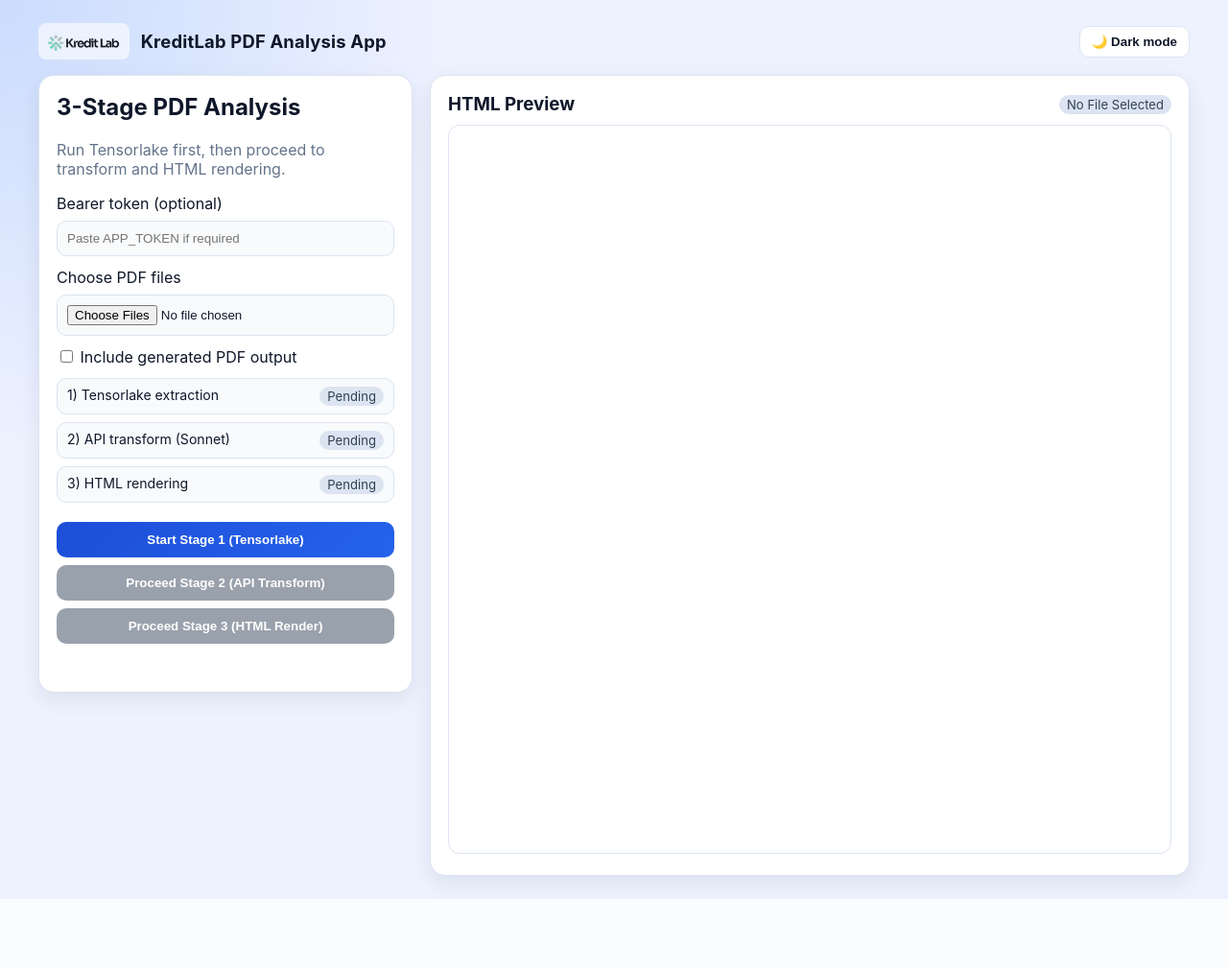
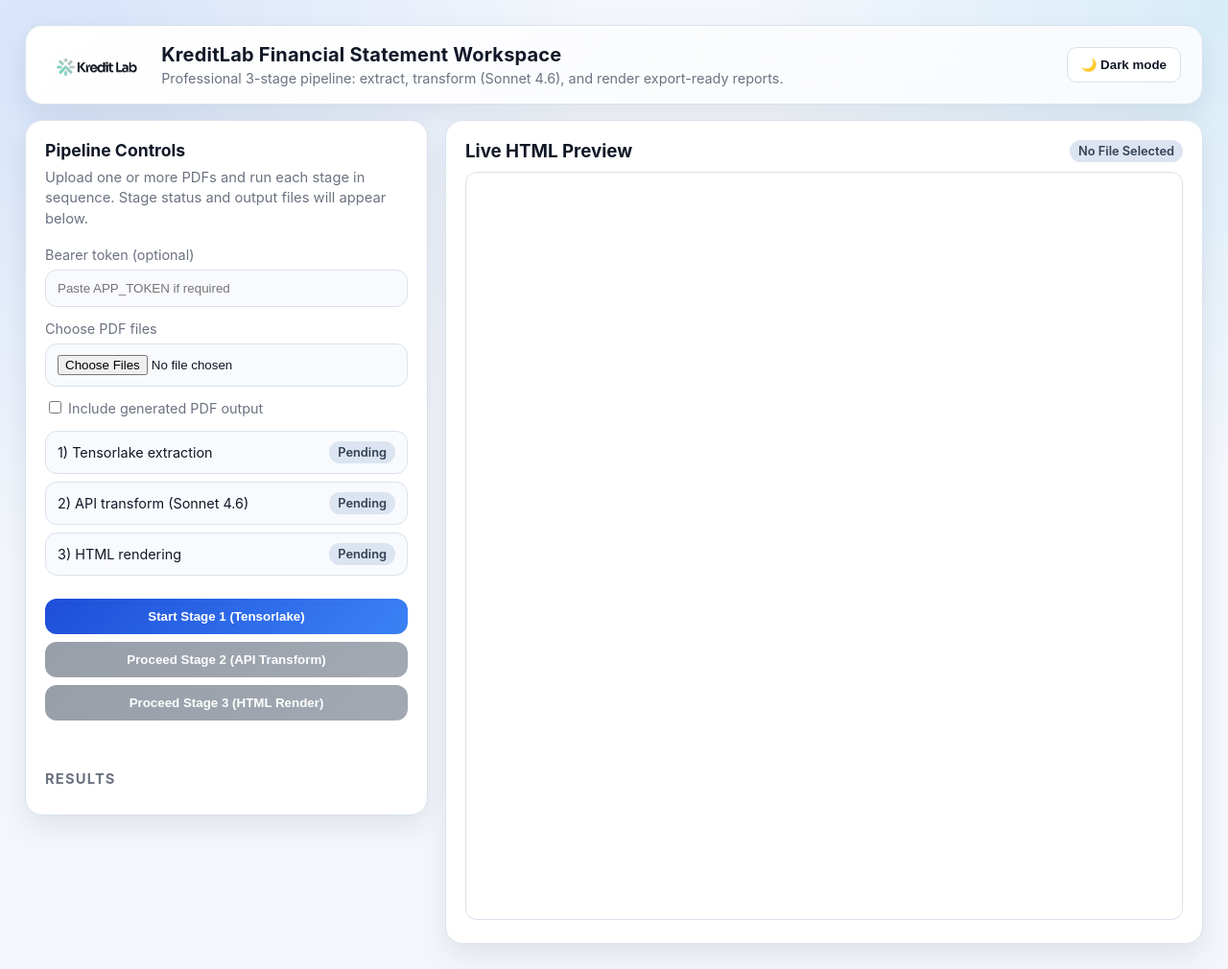
Before and after one commit to M1doriya/Display-Apps, a FastAPI app: page / in a window 1280 px wide. Shown: the whole page at 96% size. Before the commit the page ends 937 px from the top, so only its background shows below. Run offline with FastAPI, Linux system fonts and the light colour scheme; some libraries are stand-ins or nearby versions.

Commit message:
Redesign UI and switch Anthropic default to Sonnet 4.6

```diff
--- a/integrated-app/pipeline.py
+++ b/integrated-app/pipeline.py
@@ -22,7 +22,7 @@ from tensorlake.documentai import (
 )
 
 LOGGER = logging.getLogger(__name__)
-DEFAULT_ANTHROPIC_MODEL = "claude-3-5-sonnet-20241022"
+DEFAULT_ANTHROPIC_MODEL = "claude-sonnet-4-6"
 FALLBACK_ANTHROPIC_MODEL = "claude-opus-4-1-20250805"
 REQUIRED_TOP_LEVEL_KEYS = {
     "_schema_info",
--- a/integrated-app/templates/index.html
+++ b/integrated-app/templates/index.html
@@ -6,113 +6,187 @@
   <title>KreditLab Pipeline App</title>
   <style>
     :root {
-      --bg: #eef2ff;
+      --bg: #f3f6fb;
       --surface: #ffffff;
-      --surface-2: #f8fafc;
-      --text: #0f172a;
-      --muted: #64748b;
+      --surface-soft: #f8fafd;
+      --text: #111827;
+      --muted: #6b7280;
       --primary: #1d4ed8;
-      --primary-2: #2563eb;
+      --primary-2: #3b82f6;
+      --accent: #0ea5e9;
       --success: #16a34a;
       --danger: #dc2626;
-      --border: #dbe4f0;
-      --shadow: 0 8px 22px rgba(15, 23, 42, 0.08);
+      --warning: #ca8a04;
+      --border: #d9e2ec;
+      --shadow: 0 12px 28px rgba(15, 23, 42, 0.08);
     }
 
     [data-theme="dark"] {
-      --bg: #0b1220;
+      --bg: #050b18;
       --surface: #0f172a;
-      --surface-2: #111b31;
-      --text: #e2e8f0;
+      --surface-soft: #131f37;
+      --text: #e5edf9;
       --muted: #94a3b8;
-      --primary: #3b82f6;
-      --primary-2: #2563eb;
+      --primary: #60a5fa;
+      --primary-2: #3b82f6;
+      --accent: #22d3ee;
       --success: #22c55e;
       --danger: #ef4444;
-      --border: #25324a;
-      --shadow: 0 12px 28px rgba(2, 6, 23, 0.45);
+      --warning: #f59e0b;
+      --border: #273852;
+      --shadow: 0 20px 38px rgba(2, 6, 23, 0.56);
     }
 
     * { box-sizing: border-box; }
+
     body {
       margin: 0;
       font-family: Inter, "Segoe UI", Arial, sans-serif;
-      background: radial-gradient(circle at top left, rgba(59,130,246,.2), transparent 30%), var(--bg);
+      background:
+        radial-gradient(circle at 5% 5%, rgba(59,130,246,.16), transparent 35%),
+        radial-gradient(circle at 100% 0%, rgba(14,165,233,.12), transparent 30%),
+        var(--bg);
       color: var(--text);
-      padding: 24px;
+      min-height: 100vh;
+      padding: 26px;
+    }
+
+    .shell {
+      max-width: 1320px;
+      margin: 0 auto;
     }
 
     .app-header {
-      max-width: 1200px;
-      margin: 0 auto 16px;
+      background: linear-gradient(135deg, var(--surface), var(--surface-soft));
+      border: 1px solid var(--border);
+      border-radius: 18px;
+      padding: 18px 22px;
       display: flex;
       justify-content: space-between;
       align-items: center;
-      gap: 12px;
+      gap: 16px;
+      box-shadow: var(--shadow);
+      margin-bottom: 16px;
     }
 
     .brand {
       display: flex;
       align-items: center;
-      gap: 12px;
+      gap: 14px;
     }
 
     .brand img {
-      height: 38px;
-      width: auto;
-      object-fit: contain;
-      border-radius: 8px;
-      background: rgba(255, 255, 255, 0.6);
+      height: 42px;
+      border-radius: 10px;
+      background: rgba(255,255,255,.72);
       padding: 4px 8px;
     }
 
-    .brand h1 {
+    .brand-text h1 {
       margin: 0;
-      font-size: 1.15rem;
+      font-size: 1.25rem;
       letter-spacing: .2px;
+    }
+
+    .brand-text p {
+      margin: 4px 0 0;
+      color: var(--muted);
+      font-size: .9rem;
     }
 
     .theme-btn {
       border: 1px solid var(--border);
       color: var(--text);
       background: var(--surface);
-      padding: 8px 12px;
+      padding: 10px 14px;
       border-radius: 10px;
       cursor: pointer;
-      font-weight: 600;
+      font-weight: 700;
     }
 
     .layout {
-      max-width: 1200px;
-      margin: 0 auto;
       display: grid;
       gap: 18px;
-      grid-template-columns: 390px 1fr;
+      grid-template-columns: 420px minmax(0, 1fr);
       align-items: start;
     }
 
     .card {
       background: var(--surface);
       border: 1px solid var(--border);
-      border-radius: 16px;
-      padding: 18px;
+      border-radius: 18px;
+      padding: 20px;
       box-shadow: var(--shadow);
     }
+
+    .title {
+      margin: 0;
+      font-size: 1.1rem;
+    }
+
+    .subtitle {
+      margin: 8px 0 16px;
+      color: var(--muted);
+      font-size: .92rem;
+      line-height: 1.45;
+    }
+
+    .field { margin-bottom: 12px; }
+    .field label { font-size: .9rem; color: var(--muted); }
 
     .input, .token-input {
       width: 100%;
       border: 1px solid var(--border);
-      border-radius: 10px;
-      padding: 10px;
-      margin: 8px 0 12px;
-      background: var(--surface-2);
+      border-radius: 12px;
+      padding: 11px 12px;
+      margin-top: 6px;
+      background: var(--surface-soft);
       color: var(--text);
+      outline: none;
     }
+
+    .input:focus, .token-input:focus {
+      border-color: var(--primary);
+      box-shadow: 0 0 0 3px rgba(59,130,246,.15);
+    }
+
+    .check-wrap {
+      margin: 8px 0 14px;
+      color: var(--muted);
+      font-size: .9rem;
+    }
+
+    .stage-list { display: grid; gap: 8px; margin: 14px 0 16px; }
+
+    .stage {
+      border: 1px solid var(--border);
+      border-radius: 12px;
+      padding: 10px 12px;
+      font-size: .9rem;
+      display: flex;
+      justify-content: space-between;
+      align-items: center;
+      background: var(--surface-soft);
+    }
+
+    .pill {
+      padding: 4px 9px;
+      border-radius: 999px;
+      background: #dbe4f0;
+      color: #334155;
+      text-transform: capitalize;
+      font-size: .8rem;
+      font-weight: 600;
+    }
+
+    .pill.success { background: #dcfce7; color: #166534; }
+    .pill.error { background: #fee2e2; color: #991b1b; }
+    .pill.running { background: #dbeafe; color: #1d4ed8; }
 
     .btn {
       width: 100%;
       border: none;
-      border-radius: 10px;
+      border-radius: 12px;
       color: #fff;
       font-weight: 700;
       padding: 11px;
@@ -121,43 +195,35 @@
       background: linear-gradient(135deg, var(--primary), var(--primary-2));
     }
 
-    .btn.secondary { background: #475569; }
-    .btn:disabled { opacity: .55; cursor: not-allowed; }
-    .status { margin-top: 12px; min-height: 20px; font-size: .9rem; color: var(--muted); }
+    .btn.secondary { background: linear-gradient(135deg, #334155, #475569); }
+    .btn:disabled { opacity: .5; cursor: not-allowed; }
+
+    .status {
+      margin-top: 14px;
+      min-height: 20px;
+      font-size: .9rem;
+      color: var(--muted);
+      font-weight: 600;
+    }
+
     .status.success { color: var(--success); }
     .status.error { color: var(--danger); }
 
-    .stage-list { display: grid; gap: 8px; margin: 12px 0; }
-
-    .stage {
-      border: 1px solid var(--border);
-      border-radius: 10px;
-      padding: 8px 10px;
-      font-size: .88rem;
-      display: flex;
-      justify-content: space-between;
-      background: var(--surface-2);
+    .results-title {
+      margin: 18px 0 8px;
+      font-size: .92rem;
+      color: var(--muted);
+      font-weight: 700;
+      text-transform: uppercase;
+      letter-spacing: .08em;
     }
-
-    .pill {
-      padding: 2px 8px;
-      border-radius: 999px;
-      background: #dbe4f0;
-      color: #334155;
-      text-transform: capitalize;
-      font-size: .82rem;
-    }
-
-    .pill.success { background: #dcfce7; color: #166534; }
-    .pill.error { background: #fee2e2; color: #991b1b; }
-    .pill.running { background: #dbeafe; color: #1d4ed8; }
 
     .result-item {
       border: 1px solid var(--border);
-      border-radius: 10px;
-      padding: 10px;
+      border-radius: 12px;
+      padding: 11px;
       margin-top: 8px;
-      background: var(--surface-2);
+      background: var(--surface-soft);
     }
 
     .result-actions { display: flex; gap: 6px; flex-wrap: wrap; margin-top: 8px; }
@@ -166,49 +232,68 @@
       border: 1px solid var(--border);
       background: var(--surface);
       color: var(--text);
-      border-radius: 8px;
-      padding: 6px 8px;
+      border-radius: 9px;
+      padding: 6px 9px;
       cursor: pointer;
+      font-weight: 600;
+    }
+
+    .preview-header {
+      display: flex;
+      justify-content: space-between;
+      align-items: center;
+      margin-bottom: 10px;
     }
 
     iframe {
       width: 100%;
-      min-height: 760px;
+      min-height: 780px;
       border: 1px solid var(--border);
       border-radius: 12px;
       background: #fff;
     }
 
-    @media (max-width: 1024px) {
+    @media (max-width: 1080px) {
       .layout { grid-template-columns: 1fr; }
-      iframe { min-height: 500px; }
+      iframe { min-height: 560px; }
+      body { padding: 18px; }
+      .app-header { padding: 15px; }
     }
   </style>
 </head>
 <body>
+  <div class="shell">
     <header class="app-header">
       <div class="brand">
         <img id="brandLogo" src="/assets/KreditLab-light.png" alt="KreditLab logo" />
-      <h1>KreditLab PDF Analysis App</h1>
+        <div class="brand-text">
+          <h1>KreditLab Financial Statement Workspace</h1>
+          <p>Professional 3-stage pipeline: extract, transform (Sonnet 4.6), and render export-ready reports.</p>
+        </div>
       </div>
       <button id="themeToggle" class="theme-btn" type="button">🌙 Dark mode</button>
     </header>
 
     <div class="layout">
       <section class="card">
-      <h2 style="margin-top:0;">3-Stage PDF Analysis</h2>
-      <p style="margin-top:0;color:var(--muted);">Run Tensorlake first, then proceed to transform and HTML rendering.</p>
+        <h2 class="title">Pipeline Controls</h2>
+        <p class="subtitle">Upload one or more PDFs and run each stage in sequence. Stage status and output files will appear below.</p>
 
+        <div class="field">
           <label for="token">Bearer token (optional)</label>
           <input id="token" class="token-input" placeholder="Paste APP_TOKEN if required" />
+        </div>
 
+        <div class="field">
           <label for="pdfFiles">Choose PDF files</label>
           <input id="pdfFiles" class="input" type="file" accept="application/pdf" multiple />
-      <label><input id="includePdf" type="checkbox" /> Include generated PDF output</label>
+        </div>
+
+        <label class="check-wrap"><input id="includePdf" type="checkbox" /> Include generated PDF output</label>
 
         <div class="stage-list">
           <div class="stage"><span>1) Tensorlake extraction</span><span id="stage1" class="pill">pending</span></div>
-        <div class="stage"><span>2) API transform (Sonnet)</span><span id="stage2" class="pill">pending</span></div>
+          <div class="stage"><span>2) API transform (Sonnet 4.6)</span><span id="stage2" class="pill">pending</span></div>
           <div class="stage"><span>3) HTML rendering</span><span id="stage3" class="pill">pending</span></div>
         </div>
 
@@ -217,16 +302,18 @@
         <button id="runStage3Btn" class="btn secondary" disabled>Proceed Stage 3 (HTML Render)</button>
 
         <div id="status" class="status"></div>
+        <div class="results-title">Results</div>
         <div id="results"></div>
       </section>
 
       <section class="card">
-      <div style="display:flex;justify-content:space-between;align-items:center; margin-bottom:10px;">
-        <h3 style="margin:0;">HTML Preview</h3>
+        <div class="preview-header">
+          <h3 style="margin:0;">Live HTML Preview</h3>
           <span id="previewLabel" class="pill">No file selected</span>
         </div>
         <iframe id="preview"></iframe>
       </section>
+    </div>
   </div>
 
 <script>
@@ -408,7 +495,7 @@ document.getElementById('runStage2Btn').addEventListener('click', async () => {
 
   setStage('stage2', 'running');
   try {
-    setStatus('Running stage 2 API transform using Sonnet model...');
+    setStatus('Running stage 2 API transform using Sonnet 4.6...');
     const response = await fetch('/stage/transform', {
       method: 'POST',
       headers: authHeaders({ 'Content-Type': 'application/json' }),
```
Also changed, not shown: README.md. Lines whose indentation alone changed are shown as unchanged.
